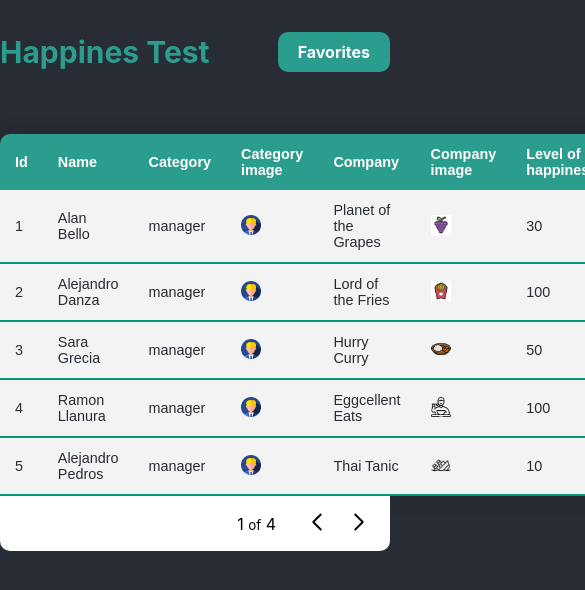
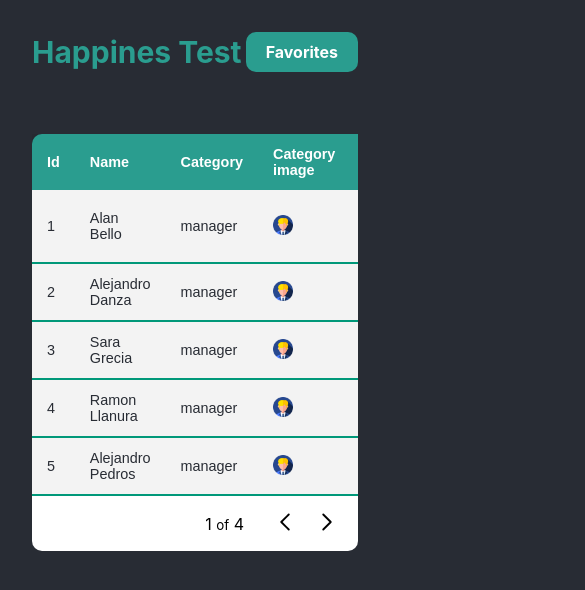
Before and after one commit to cjosue15/happines-test, a React (Create React App) app: page / in a window 390 px wide. Shown: the top 590 px of the page, 585 px wide, since content can reach past the window. Built offline with nearby package versions, Linux system fonts and the light colour scheme.

Commit message:
mobile responsive added

```diff
--- a/src/components/List/List.scss
+++ b/src/components/List/List.scss
@@ -1,3 +1,6 @@
+.list {
+  &__table {
+      overflow-x: auto;
     table {
       border-collapse: collapse;
       font-size: 0.9em;
@@ -44,3 +47,5 @@ table {
         }
       }
     }
+  }
+}
--- a/src/components/List/List.tsx
+++ b/src/components/List/List.tsx
@@ -60,11 +60,12 @@ const List = <T extends { [key: string]: any }>({ headers, rows, loading, error,
   }, [pagination, rows.length, changeDataAndPage, currentPage]);
 
   return (
-    <>
+    <div className='list'>
       {loading && <p>Loading...</p>}
 
       {!loading && !error && (
-        <>
+        <div className='list__wrapper'>
+          <div className='list__table'>
             <table>
               <thead>
                 <tr>
@@ -94,6 +95,8 @@ const List = <T extends { [key: string]: any }>({ headers, rows, loading, error,
                 })}
               </tbody>
             </table>
+          </div>
+          <div className='list__pagination'>
             {count > 0 && (
               <Pagination
                 currentPage={currentPage}
@@ -102,9 +105,10 @@ const List = <T extends { [key: string]: any }>({ headers, rows, loading, error,
                 handlePrevious={handlePrevious}
               />
             )}
-        </>
+          </div>
+        </div>
       )}
-    </>
+    </div>
   );
 };
 
--- a/src/components/Modal/Modal.scss
+++ b/src/components/Modal/Modal.scss
@@ -5,12 +5,16 @@
   right: 0;
   left: 0;
   bottom: 0;
-  display: flex;
-  align-items: center;
-  justify-content: center;
   background-color: rgba($color: #000, $alpha: 0.8);
 
   &__container {
+    min-height: 100vh;
+    display: flex;
+    align-items: center;
+    margin: 0 1em;
+  }
+
+  &__dialog {
     background-color: var(--white);
     max-width: 900px;
     width: 100%;
@@ -18,6 +22,7 @@
     border-radius: 10px;
     padding: 20px;
     box-sizing: border-box;
+    margin: 0 auto;
   }
 
   &__header {
--- a/src/components/Modal/Modal.tsx
+++ b/src/components/Modal/Modal.tsx
@@ -13,6 +13,7 @@ const Modal = ({
   return (
     <div className='modal'>
       <div className='modal__container'>
+        <div className='modal__dialog'>
           <div className='modal__header'>
             <h2>{title}</h2>
 
@@ -28,6 +29,7 @@ const Modal = ({
           <div className='modal__body'>{children}</div>
         </div>
       </div>
+    </div>
   );
 };
 
--- a/src/pages/App.scss
+++ b/src/pages/App.scss
@@ -10,9 +10,10 @@ h2 {
 }
 
 .container {
-  width: 100%;
+  width: calc(100% - 4em);
   max-width: 1200px;
   margin: 0 auto;
+  padding: 0 2em;
 }
 
 button {
```
Lines whose indentation alone changed are shown as unchanged.
